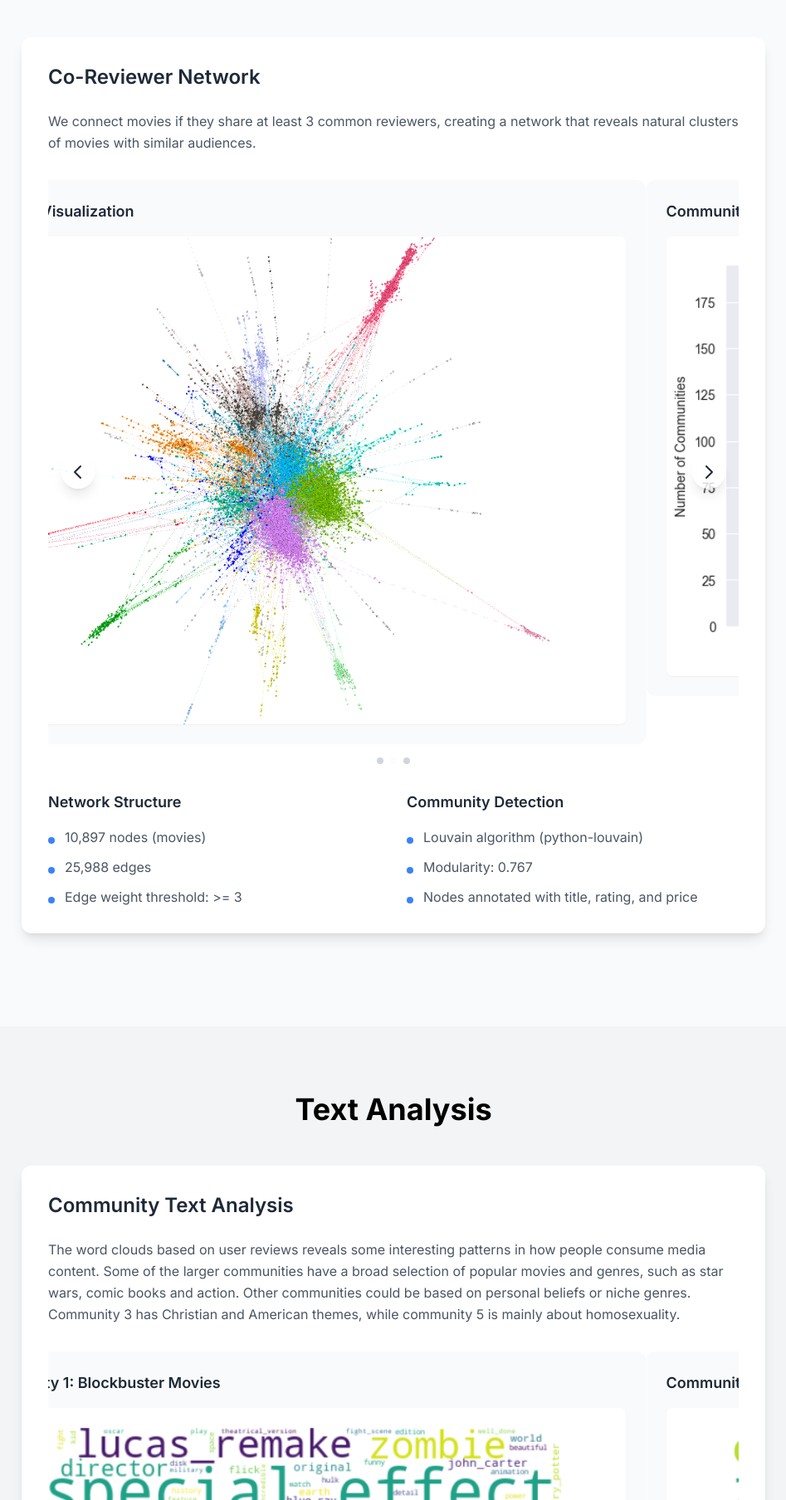
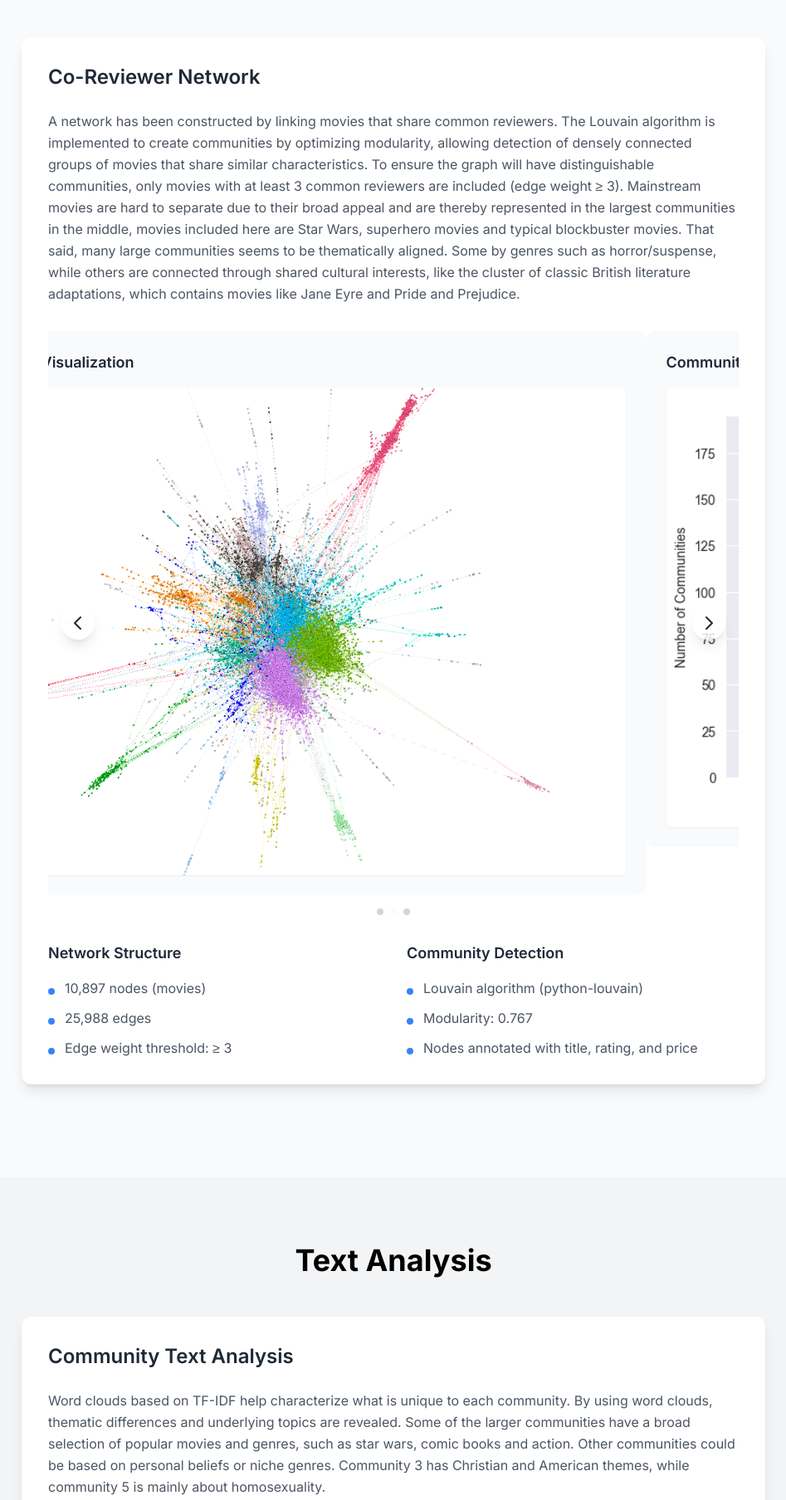
Before and after one commit to runeharlyk/CSS-02467-exam-project, a plain HTML site: page website/index.html in a window 1280 px wide. Shown: the part 1163-2971 px from the top of the page at 83% size, without its empty margins (166-1113 px from the left). Drawn offline with nearby package versions, Linux system fonts and the light colour scheme.

Commit message:
Updates text for network analysis

```diff
--- a/website/index.html
+++ b/website/index.html
@@ -223,9 +223,21 @@
               Co-Reviewer Network
             </h3>
             <p class="mb-8 text-gray-600 leading-relaxed">
-              We connect movies if they share at least 3 common reviewers,
-              creating a network that reveals natural clusters of movies with
-              similar audiences.
+              A network has been constructed by linking movies that share common
+              reviewers. The Louvain algorithm is implemented to create
+              communities by optimizing modularity, allowing detection of
+              densely connected groups of movies that share similar
+              characteristics. To ensure the graph will have distinguishable
+              communities, only movies with at least 3 common reviewers are
+              included (edge weight ≥ 3). Mainstream movies are hard to separate
+              due to their broad appeal and are thereby represented in the
+              largest communities in the middle, movies included here are Star
+              Wars, superhero movies and typical blockbuster movies. That said,
+              many large communities seems to be thematically aligned. Some by
+              genres such as horror/suspense, while others are connected through
+              shared cultural interests, like the cluster of classic British
+              literature adaptations, which contains movies like Jane Eyre and
+              Pride and Prejudice.
             </p>
             <div id="network-viz" class="mb-8">
               <div class="relative">
@@ -349,7 +361,7 @@
                     <svg class="bullet text-blue-500" fill="currentColor">
                       <use href="#bullet" />
                     </svg>
-                    Edge weight threshold: >= 3
+                    Edge weight threshold: ≥ 3
                   </li>
                 </ul>
               </div>
@@ -393,13 +405,13 @@
               Community Text Analysis
             </h3>
             <p class="mb-8 text-gray-600 leading-relaxed">
-              The word clouds based on user reviews reveals some interesting
-              patterns in how people consume media content. Some of the larger
-              communities have a broad selection of popular movies and genres,
-              such as star wars, comic books and action. Other communities could
-              be based on personal beliefs or niche genres. Community 3 has
-              Christian and American themes, while community 5 is mainly about
-              homosexuality.
+              Word clouds based on TF-IDF help characterize what is unique to
+              each community. By using word clouds, thematic differences and
+              underlying topics are revealed. Some of the larger communities
+              have a broad selection of popular movies and genres, such as star
+              wars, comic books and action. Other communities could be based on
+              personal beliefs or niche genres. Community 3 has Christian and
+              American themes, while community 5 is mainly about homosexuality.
             </p>
             <div id="text-viz" class="mb-8">
               <div class="relative">
```
